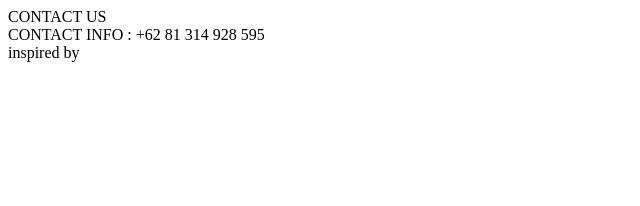
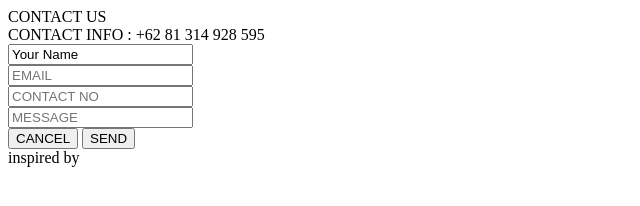
Before and after one commit to pharitsara/quiz-git-github, a plain HTML site: page index.html in a window 1280 px wide. Shown: the top 206 px of the page, without its empty margins (0-640 px from the left). Drawn offline with Linux system fonts and the light colour scheme.

Commit message:
add new file

```diff
--- a/index.html
+++ b/index.html
@@ -34,6 +34,23 @@
               </div>
               <div class="screen-body-item">
                 <!-- insert content from form.txt -->
+                <form action="#" method="post">
+                  <div class="app-form">
+                      <div class="app-form-group">
+                        <input class="app-form-control" placeholder="NAME" value="Your Name">
+                      </div>
+                      <div class="app-form-group">
+                        <input class="app-form-control" placeholder="EMAIL">
+                      </div>
+                      <div class="app-form-group">
+                        <input class="app-form-control" placeholder="CONTACT NO">
+                      </div>
+                      <div class="app-form-group message">
+                        <input class="app-form-control" placeholder="MESSAGE">
+                      </div>
+                      <div class="app-form-group buttons">
+                        <button class="app-form-button">CANCEL</button>
+                        <button class="app-form-button">SEND</button>
               </div>
             </div>
           </div>
```
